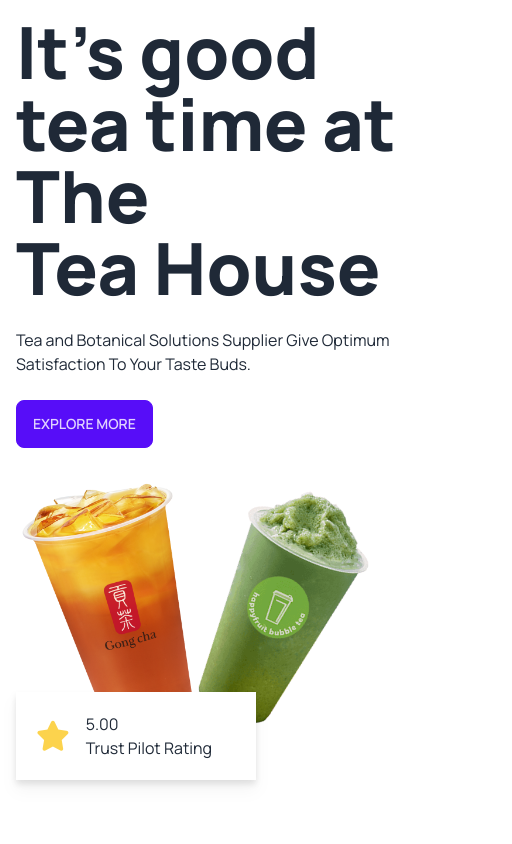
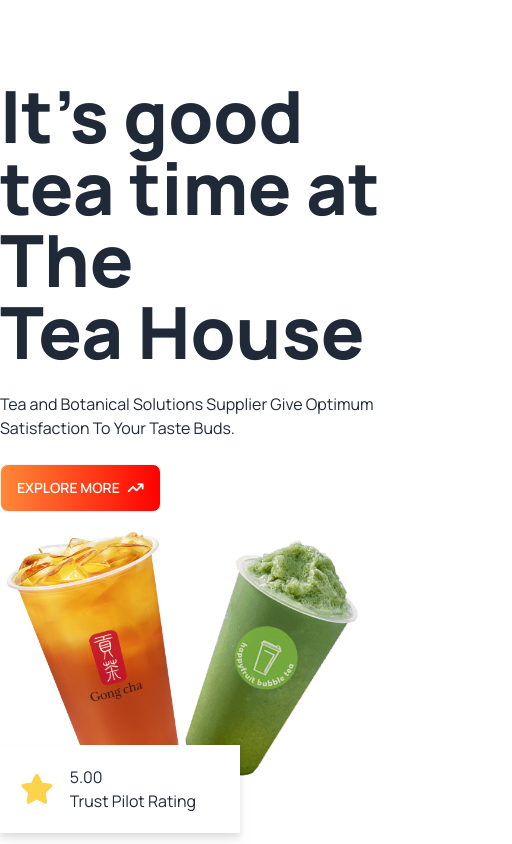
Before and after one commit to Mahin-Hasan/Tea-House-with-Daisy-UI, a plain HTML site: page index.html in a window 390 px wide. Shown: the top 844 px of the page, 512 px wide, since content can reach past the window. Drawn offline with nearby package versions, Linux system fonts and the light colour scheme.

Commit message:
fixed bugs and made full site responsive

```diff
--- a/index.html
+++ b/index.html
@@ -39,17 +39,17 @@
 
 <body class="font-manrope">
     <header class="container mx-auto">
-        <div class="hero">
-            <div class="hero-content flex-col lg:flex-row">
+        <div class="my-20">
+            <div class="flex justify-between items-center flex-col lg:flex-row">
                 <div>
                     <h1 class="text-7xl font-extrabold">It's good <br>
                         tea time at The <br> Tea House</h1>
                     <p class="py-6">Tea and Botanical Solutions Supplier Give Optimum Satisfaction To Your Taste Buds.
                     </p>
-                    <button class="btn btn-primary">Explore More</button>
+                    <button class="btn text-white bg-gradient-to-r from-gradient-start to-gradient-end">Explore More <i class="fa-solid fa-arrow-trend-up"></i></button>
                 </div>
                 <div>
-                    <img src="images/banner.png" class="max-w-sm " />
+                    <img src="images/banner.png" />
                     <!-- rating badge -->
                     <div class="-mt-16 flex items-center gap-4 drop-shadow-lg bg-white p-5 w-60">
                         <i class="fa-solid fa-star text-3xl text-amber-300"></i>
@@ -188,7 +188,7 @@
 
         </section>
     </main>
-    <footer class="px-48 py-10 bg-base-200 text-base-content">
+    <footer class=" px-4 lg:px-48 py-10 bg-base-200 text-base-content bg-gradient-to-r from-red-100 to-amber-100 ">
         <div class="flex justify-between my-24">
             <img src="images/cup.png" alt="">
             <p>
@@ -227,7 +227,9 @@
                         <div class="relative">
                             <input type="text" placeholder="username@site.com"
                                 class="py-4 bg-transparent border-b-2 border-black outline-none" />
-                            <button class="btn absolute top-0 right-0 text-white rounded-full bg-gradient-to-r from-gradient-start to-gradient-end"><i class="fa-solid fa-chevron-right"></i></button>
+                            <button
+                                class="btn absolute top-0 right-0 text-white rounded-full bg-gradient-to-r from-gradient-start to-gradient-end"><i
+                                    class="fa-solid fa-chevron-right"></i></button>
                         </div>
                     </fieldset>
                 </form>
```
